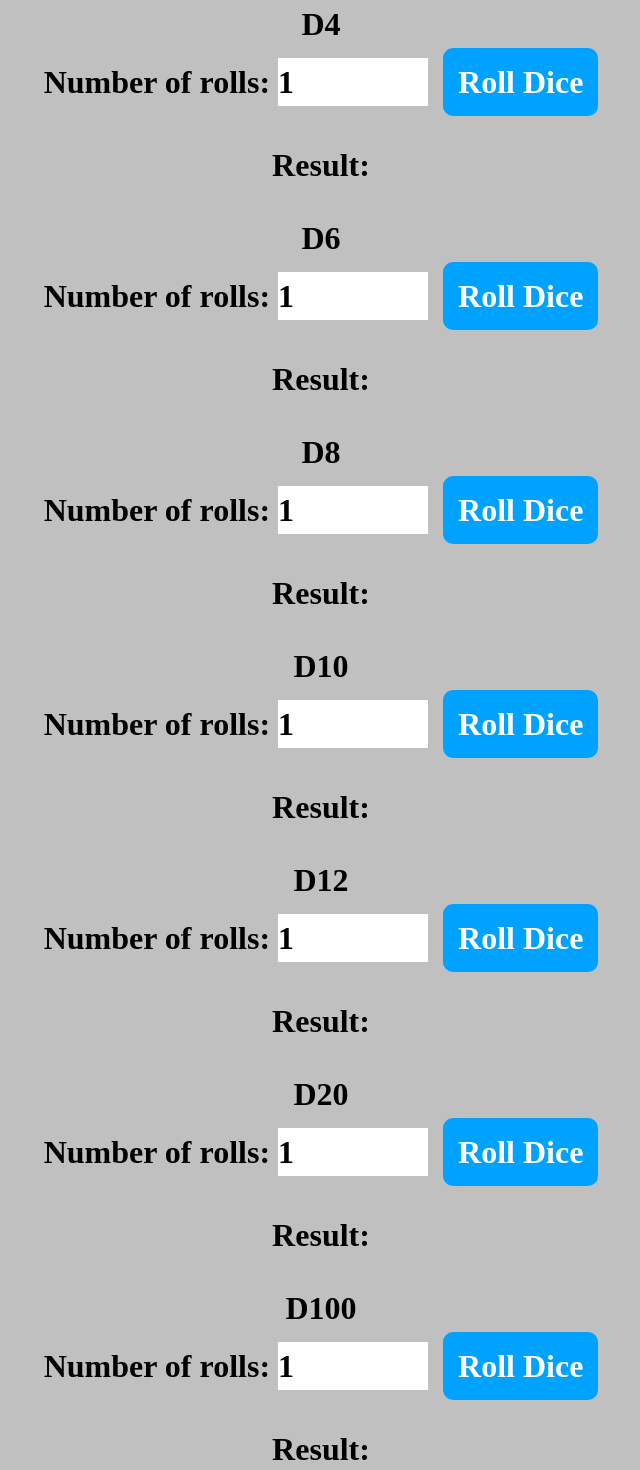
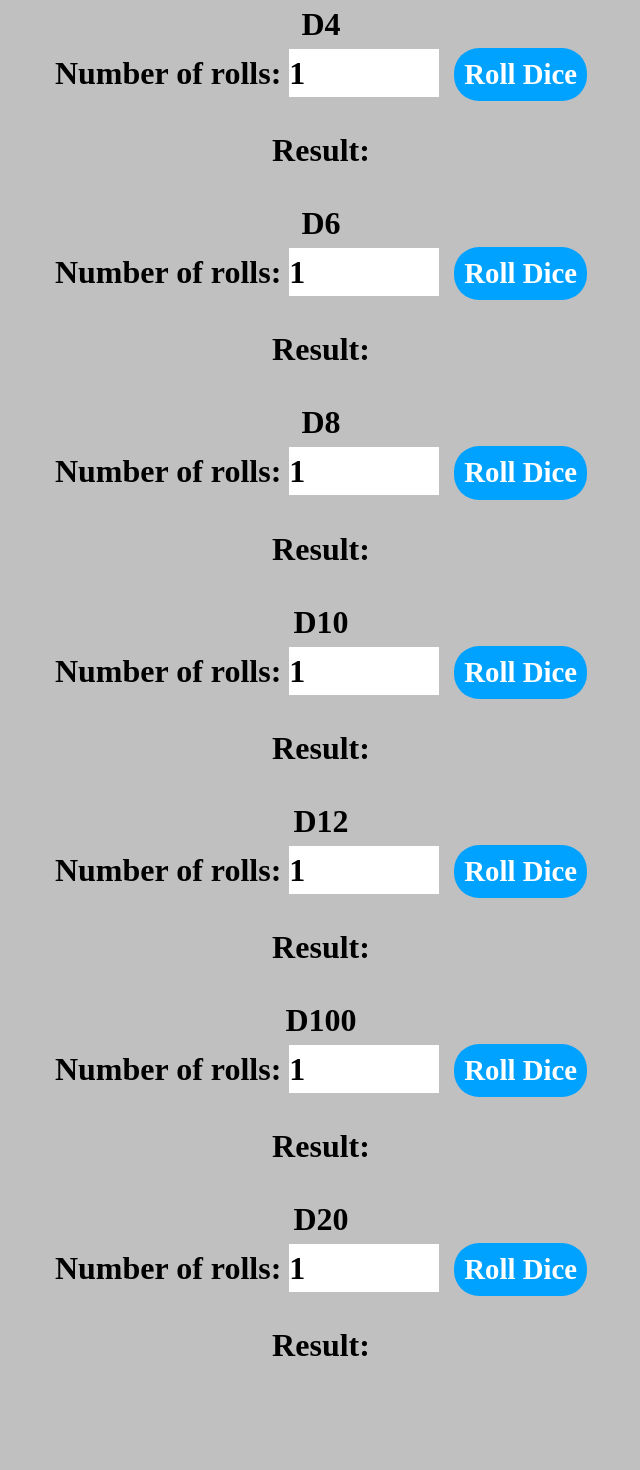
Before and after one commit to IndieMasco/Digital-Dice-Kit, a React (Vite) app in the folder client/: page / in a window 1280 px wide. Shown: the top 1470 px of the page, without its empty margins (319-959 px from the left). After the commit the page ends 1394 px from the top, so only its background shows below. Built offline with nearby package versions, Linux system fonts and the light colour scheme.

Commit message:
mainly just moved files around

```diff
--- a/client/src/App.css
+++ b/client/src/App.css
@@ -10,10 +10,10 @@
 }
 
 .button {
-  font-size: 1rem;
-  padding: 10px 15px;
+  font-size: 0.9rem;
+  padding: 5px 10px;
   margin-left: 15px;
-  border-radius: 10px;
+  border-radius: 25px;
   border: none;
   background-color: #00a2ff;
   color: white;
--- a/client/src/App.jsx
+++ b/client/src/App.jsx
@@ -1,23 +1,11 @@
 import "./App.css";
 
-import D4 from "./components/D4";
-import D6 from "./components/D6";
-import D8 from "./components/D8";
-import D10 from "./components/D10";
-import D12 from "./components/D12";
-import D20 from "./components/D20";
-import D100 from "./components/D100";
+import AllDice from "./components/Dice/AllDice";
 
 export default function App() {
   return (
     <>
-      <D4 />
-      <D6 />
-      <D8 />
-      <D10 />
-      <D12 />
-      <D20 />
-      <D100 />
+      <AllDice />
     </>
   );
 }
--- /dev/null
+++ b/client/src/components/Dice/AllDice.jsx
@@ -0,0 +1,21 @@
+import D4 from "./Dice/D4";
+import D6 from "./Dice/D6";
+import D8 from "./Dice/D8";
+import D10 from "./Dice/D10";
+import D12 from "./Dice/D12";
+import D20 from "./Dice/D20";
+import D100 from "./Dice/D100";
+
+export default function AllDice() {
+  return (
+    <>
+      <D4 className="D4" />
+      <D6 className="D6" />
+      <D8 className="D8" />
+      <D10 className="D10" />
+      <D12 className="D12" />
+      <D100 className="D100" />
+      <D20 className="D20" />
+    </>
+  );
+}
```
Also changed, not shown: client/src/components/Dice/Dice/D10.jsx (renamed from client/src/components/D10.jsx), client/src/components/Dice/Dice/D100.jsx (renamed from client/src/components/D100.jsx), client/src/components/Dice/Dice/D12.jsx (renamed from client/src/components/D12.jsx), client/src/components/Dice/Dice/D20.jsx (renamed from client/src/components/D20.jsx), client/src/components/Dice/Dice/D4.jsx (renamed from client/src/components/D4.jsx), client/src/components/Dice/Dice/D6.jsx (renamed from client/src/components/D6.jsx), client/src/components/Dice/Dice/D8.jsx (renamed from client/src/components/D8.jsx).
